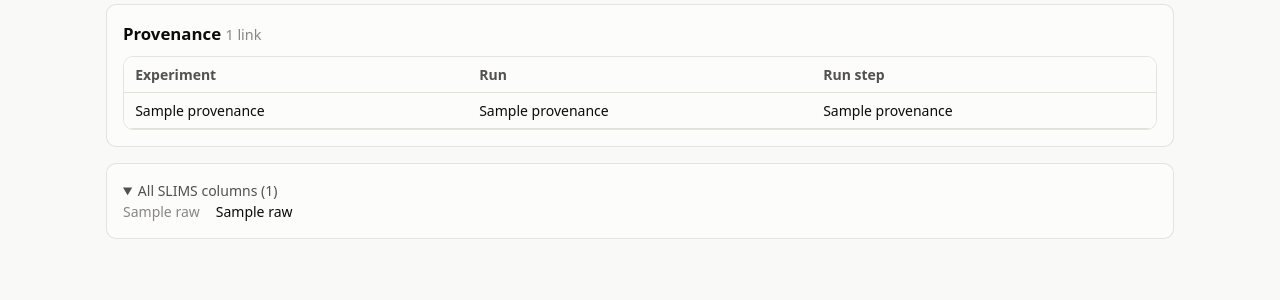
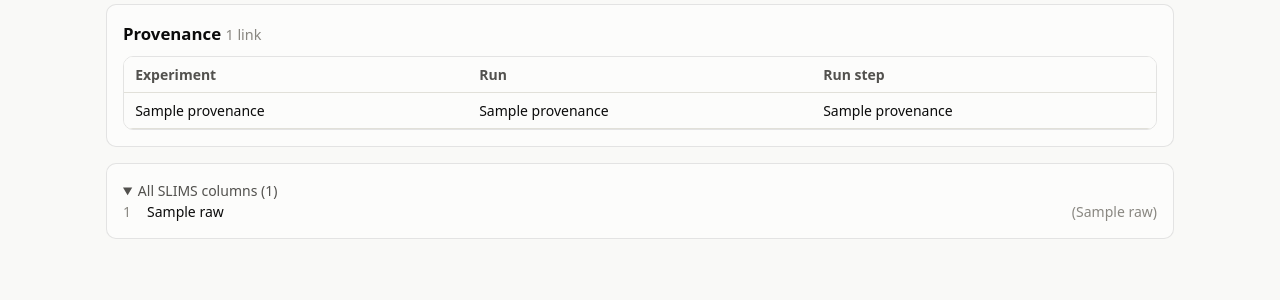
Before and after one commit to sdsc-ordes/omnix, a Flask app: template src/omnix/web/templates/detail.html in a window 1280 px wide, after a click that opens the changed part. Shown: the part 245-545 px from the top of the page. Run offline with Flask 3, Linux system fonts and the light colour scheme; the template is opened without the code that fills it: most values are stand-ins (such as "Sample title", 1, 10 or a date in 2020); parts of the project's set-up code (start-up, migrations or seed data) failed here and were passed over.

Commit message:
feat: display human readable labels for the raw data

```diff
--- a/src/omnix/content_types.py
+++ b/src/omnix/content_types.py
@@ -187,7 +187,7 @@ class Field:
         """SELECT expression producing this field, aliased to ``key``."""
         if self.json_col is not None:
             _check(self.json_col)
-            expr = f"json_extract(c.raw_json, '$.{self.json_col}')"
+            expr = f"json_extract(c.raw_json, '$.{self.json_col}[1]')"
         elif self.content_col is not None:
             _check(self.content_col)
             expr = f"c.{self.content_col}"
--- a/src/omnix/web/static/app.css
+++ b/src/omnix/web/static/app.css
@@ -107,7 +107,7 @@ tbody tr:hover { background: var(--accent-fill); }
 .fields { display: grid; grid-template-columns: max-content 1fr; gap: 0.2rem 1rem; margin: 0; }
 .fields dt { color: var(--muted); }
 .fields dd { margin: 0; }
-.fields.raw { max-height: 320px; overflow: auto; }
+.fields.raw { grid-template-columns: max-content minmax(0, 1fr) max-content; max-height: 320px; overflow: auto; }
 .omero-link { font-size: 0.8rem; font-weight: 500; margin-left: 0.4rem; }
 details summary { cursor: pointer; color: var(--text-secondary); }
 
--- a/src/omnix/web/templates/_raw.html
+++ b/src/omnix/web/templates/_raw.html
@@ -3,7 +3,7 @@
     <summary>All SLIMS columns ({{ raw|length }})</summary>
     <dl class="fields raw">
       {% for k, v in raw.items() %}
-        <dt>{{ k }}</dt><dd>{{ v }}</dd>
+        <dt>{{ v[0] }}</dt><dd>{{ v[1] }}</dd><dt>({{ k }})</dt>
       {% endfor %}
     </dl>
   </details>
```
